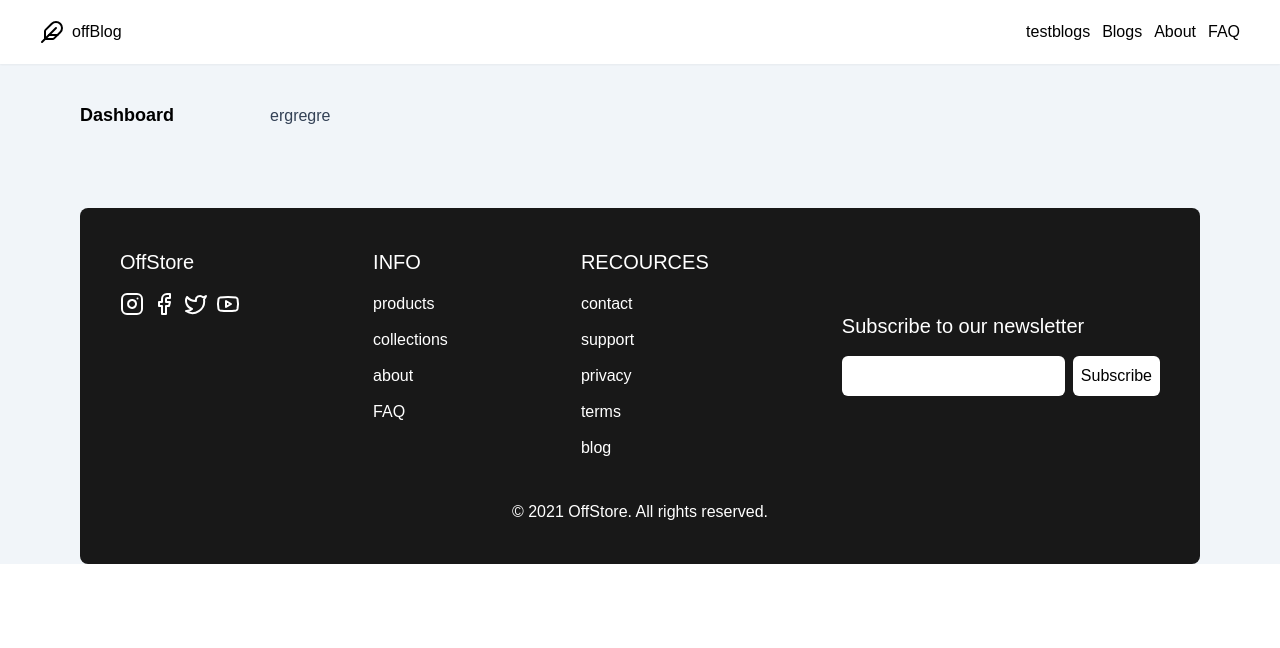
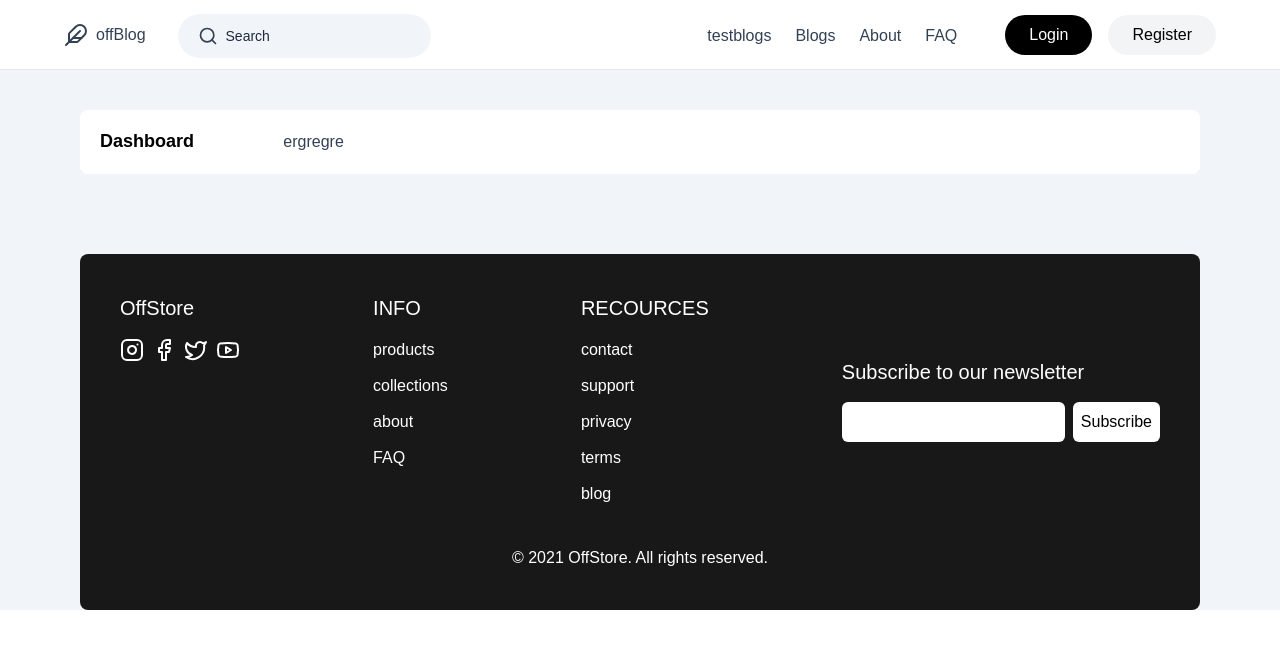
Before and after one commit to rachidfrex/OffBlog, a React (Vite) app: page /dashboard in a window 1280 px wide. Shown: the top 648 px of the page. Built offline with nearby package versions, Linux system fonts and the light colour scheme; the HTML template or start-up script is replaced by a standard one.

Commit message:
Add @flaticon/flaticon-uicons package to dependencies and update Dashboard page styles

```diff
--- a/package.json
+++ b/package.json
@@ -12,6 +12,7 @@
   "dependencies": {
     "@emotion/react": "^11.11.4",
     "@emotion/styled": "^11.11.5",
+    "@flaticon/flaticon-uicons": "^3.2.1",
     "@mui/material": "^5.15.15",
     "gsap": "^3.12.5",
     "lucide-react": "^0.365.0",
--- a/src/App.css
+++ b/src/App.css
@@ -2,6 +2,119 @@
 @tailwind base;
 @tailwind components;
 @tailwind utilities;
+
+@layer components {
+  * {
+      @apply m-0 p-0 box-border text-base duration-100;
+  }
+
+  html{
+      @apply overflow-x-hidden;
+  }
+
+  body {
+      @apply  font-normal text-black;
+  }
+
+  i {
+      @apply mt-0.5;
+  }
+
+  section{
+      @apply py-4 px-[5vw] md:px-[7vw] lg:px-[10vw];
+  }
+
+
+
+  img{
+      @apply w-full h-full object-cover;
+  }
+  /* flex  items-center h-16 bg-white text-black relative shadow-sm px-10 w-full */
+
+  .navbar{
+      @apply z-10 sticky justify-between top-0 flex items-center gap-12 w-full px-[5vw] py-4 h-[70px] border-b bg-white;
+  }
+
+  .h-cover{
+      @apply min-h-[calc(100vh-80px)];
+  }
+
+  .center{
+      @apply block mx-auto;
+  }
+
+  .btn-dark{
+      @apply whitespace-nowrap bg-black text-white rounded-full py-3 px-6 text-xl capitalize hover:bg-opacity-80;
+  }
+
+  .btn-light{
+      @apply btn-dark bg-gray-100 text-black;
+  }
+
+  .input-box {
+      @apply w-[100%] rounded-md p-4 bg-grey pl-12 border border-grey focus:bg-transparent placeholder:text-black;
+  }
+
+  input:disabled, input:disabled ~ .input-icon{
+      @apply opacity-50;
+  }
+
+  .input-icon{
+      @apply absolute left-4 top-1/2 -translate-y-1/2;
+  }
+
+  .link{
+      @apply  hover:text-black p-3 px-4 block opacity-75;
+  }
+
+  .hide{
+      @apply opacity-0 pointer-events-none duration-100;
+  }
+
+  .show{
+      @apply opacity-100 pointer-events-auto;
+  }
+
+  .sidebar-link{
+      @apply flex gap-4 items-center py-5 text-dark-grey hover:text-black;
+  }
+
+  .sidebar-link.active{
+      @apply text-black border-r-2 border-black pl-6 bg-grey/50 -ml-6 md:rounded-tl-lg md:rounded-bl-lg max-md:border-none ;
+  }
+
+  #textEditor h2, h2{
+      @apply  text-4xl leading-normal font-bold max-md:text-3xl max-md:leading-snug !important;
+  }
+
+  #textEditor h3, h3 {
+      @apply  text-3xl leading-loose max-md:text-2xl max-md:leading-normal !important;
+  }
+
+  #textEditor *, .blog-page-content *{
+      @apply  text-xl leading-10 md:text-2xl;
+  }
+
+  #textEditor a, .blog-page-content a{
+      @apply  underline hover:opacity-50;
+  }
+
+  .tag{
+      @apply p-3 bg-grey rounded-full px-6 capitalize;
+  }
+
+  .blog-title{
+      @apply text-2xl font-medium leading-7 line-clamp-3 sm:line-clamp-2;
+  }
+
+  .blog-index{
+      @apply text-4xl sm:text-3xl lg:text-5xl font-bold text-grey leading-none;
+  }
+}
+.navlinks {
+  @apply hover:bg-slate-100 p-2 w-full  rounded-lg hover:text-slate-500 md:p-0 md:hover:bg-inherit md:w-auto  transition duration-200 ease-in-out  ;
+
+}
 
 @keyframes fadeIn {
   0% {opacity: 0;}
--- a/src/components/Nav.jsx
+++ b/src/components/Nav.jsx
@@ -1,24 +1,118 @@
 import { Feather } from 'lucide-react';
 import { Link } from 'react-router-dom';
+import { Search } from 'lucide-react';
+import { useState } from 'react';
+import { Menu } from 'lucide-react';
+import { X } from 'lucide-react';
+import banner3 from '../assets/images/banner3.jpg';
+
+// material ui drawer
+
+
 function Nav() {
+  const [search, setSearch] = useState(false);
+  const [menu, setMenu] = useState(false);
+  const [islogin, setIslogin] = useState(true);
+  const handelLogin = () => {
+    if (islogin) {
+      setIslogin(false);
+    } else {
+      setIslogin(true);
+    }
+  };
+
+
   return (
-    <div className="flex justify-between items-center h-16 bg-white text-black relative shadow-sm px-10 w-full ">
-      <div>
+    <div className="navbar  ">
+      <div className='flex items-center justify-center gap-8'>
         <h1 className='flex gap-2'>
-        <Link to="/" className='flex gap-2'>
+        <Link to="/" className='flex gap-2' >
           <Feather  />
           offBlog</Link>
         </h1>
-      </div>
-      <div>
+          {/* search */}
+        <div
+      className={'absolute md:border-0 border-b w-full left-0 top-full mt-0.5 md:show bg-white  border-grey py-3 px-[5vw] md:block md:relative md:inset-0 md:p-0 md:w-auto ' + (search ? 'show' : 'hide')}
+      >
+        <input
+        type='text'
+        placeholder='Search'
+        className='w-full md:w-auto text-sm bg-slate-100 bg-grey p-3  pl-6 pr-[12%] md:pr-6 rounded-full placeholder:text-slate-800 focus:outline-none  focus:ring-2 focus:placeholder:text-black focus:ring-black focus:ring-opacity-50 md:pl-12 '
+        />
+        <span
+        className='absolute right-[8%]  md:pointer-events-none md:left-5 top-1/2 -translate-y-1/2'
+        >
+          <Search size={20} />
+        </span>
+
 
       </div>
-      <div className="flex gap-3">
-        <Link to="/testblogs">testblogs</Link>
-      <Link to="/blogs">Blogs</Link>
-        <a href="">About</a>
-        <a href="">FAQ</a>
+      {/* end search */}
+
+      </div>
+
+    {/* menu */}
+
+      <div className={"flex w-full  absolute right-0 top-0  md:relative   justify-start  md:justify-end items-center md:show   "+(menu  ?'show ':'hide') } >
+
+
+        <div
+        className=' absolute  md:relative w-[60%] min-w-[300px]    flex flex-col justify-start py-5 md:py-0  md:justify-end h-screen md:h-auto items-start   md:flex-row bg-white  p-2 mt-0.5 px-5 md:p-0 top-0 md:top-full gap  md:gap-6 gap-3 '
+        >
+          <div className='flex justify-between w-full md:hidden'>
+          <h1 className='flex gap-2 px-3 mb-2 '>
+        <Link to="/" className='flex gap-2' >
+          <Feather  />
+          offBlog</Link>
+
+
+
+        </h1>
+       <button>
+          <X size={30} onClick={() => setMenu(false)} />
+       </button>
+          </div>
+          <Link to="/testblogs" className=' md:text-base navlinks  ' >testblogs</Link>
+
+
+      <Link to="/blogs " className=' md:text-base navlinks'>Blogs</Link>
+        <Link  to="/about " className=' md:text-base navlinks'>About</Link>
+        <Link to="/faq " className=' md:text-base navlinks'>FAQ</Link>
+
+        <Link to="/login" className='text-sm md:text-base btn-dark py-2 md:hidden block w-full text-center '>Login</Link>
+          <Link to="/register" className='text-sm md:text-base btn-light py-2 md:hidden block w-full text-center  '>Register</Link>
         </div>
+
+        </div>
+        {/* end menu */}
+
+        {/* {login profil} */}
+
+
+        <div className='flex items-center gap-3 md:gap-4 ml-auto    '>
+          <button className='md:hidden bg-gray-100 w-10 h-10 rounded-full flex items-center justify-center'
+          onClick={() => {setSearch(!search), setMenu(false)}}
+          >
+            <Search size={20}/>
+          </button>
+          <Link to="/login" className='text-sm md:text-base btn-dark py-2 hidden md:block' >Login</Link>
+          <Link to="/register" className='text-sm md:text-base btn-light py-2  hidden md:block'>Register</Link>
+
+
+
+        </div>
+        <div
+        className=' md:hidden  items-center flex    '
+        >
+          <button
+         onClick={() => {setMenu(!menu) ,setSearch(false)}}
+          >
+          <Menu size={30} />
+          </button>
+        </div>
+
+
+
     </div>
   );
 }
--- a/src/pages/dashboard.jsx
+++ b/src/pages/dashboard.jsx
@@ -3,7 +3,7 @@ import React from 'react'
 function Dashboard() {
   return (
     <div
-    className=' grid grid-cols-12   gap-5 justify-start my-10 mx-20'
+    className=' grid grid-cols-12   gap-5 justify-start my-10 mx-20 bg-white rounded-lg p-5'
     >
         <div
         className='col-span-2'
```
Also changed, not shown: 1 other file (tests, documents, lock files or other folders).
